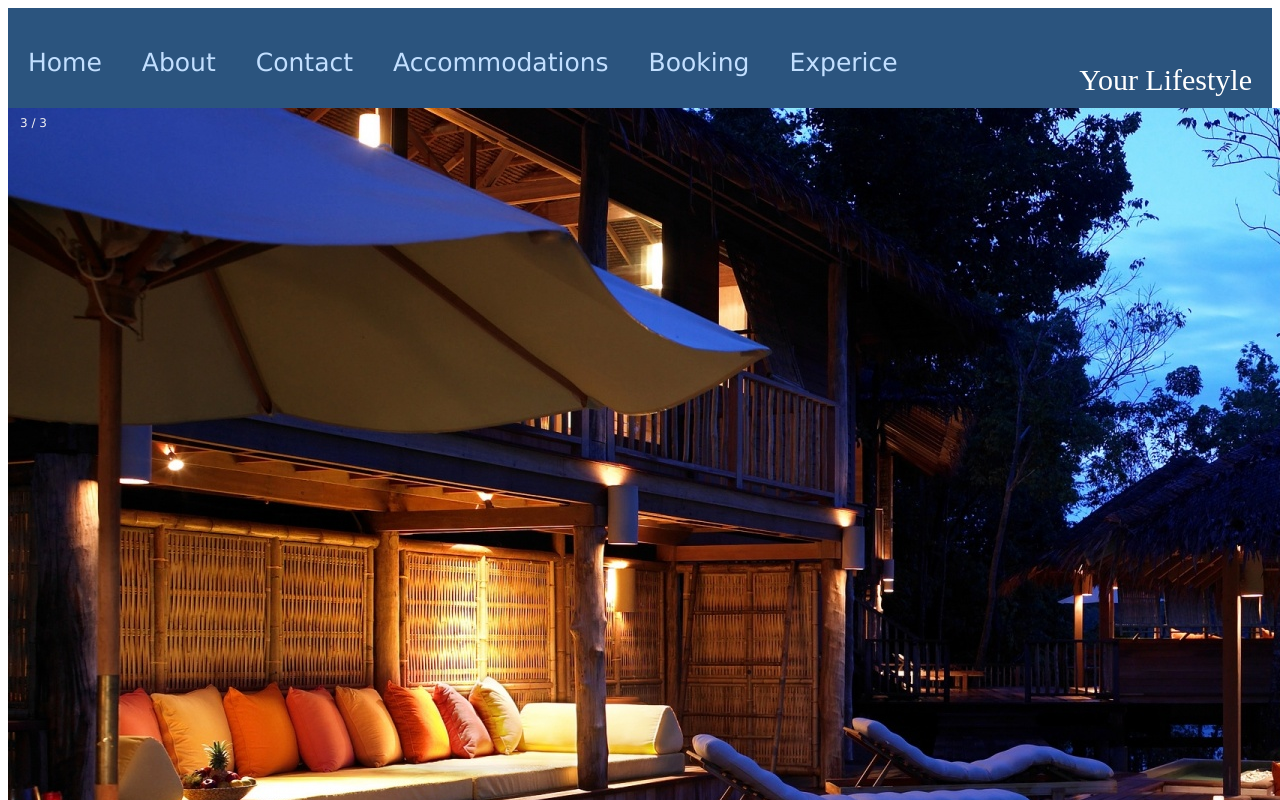
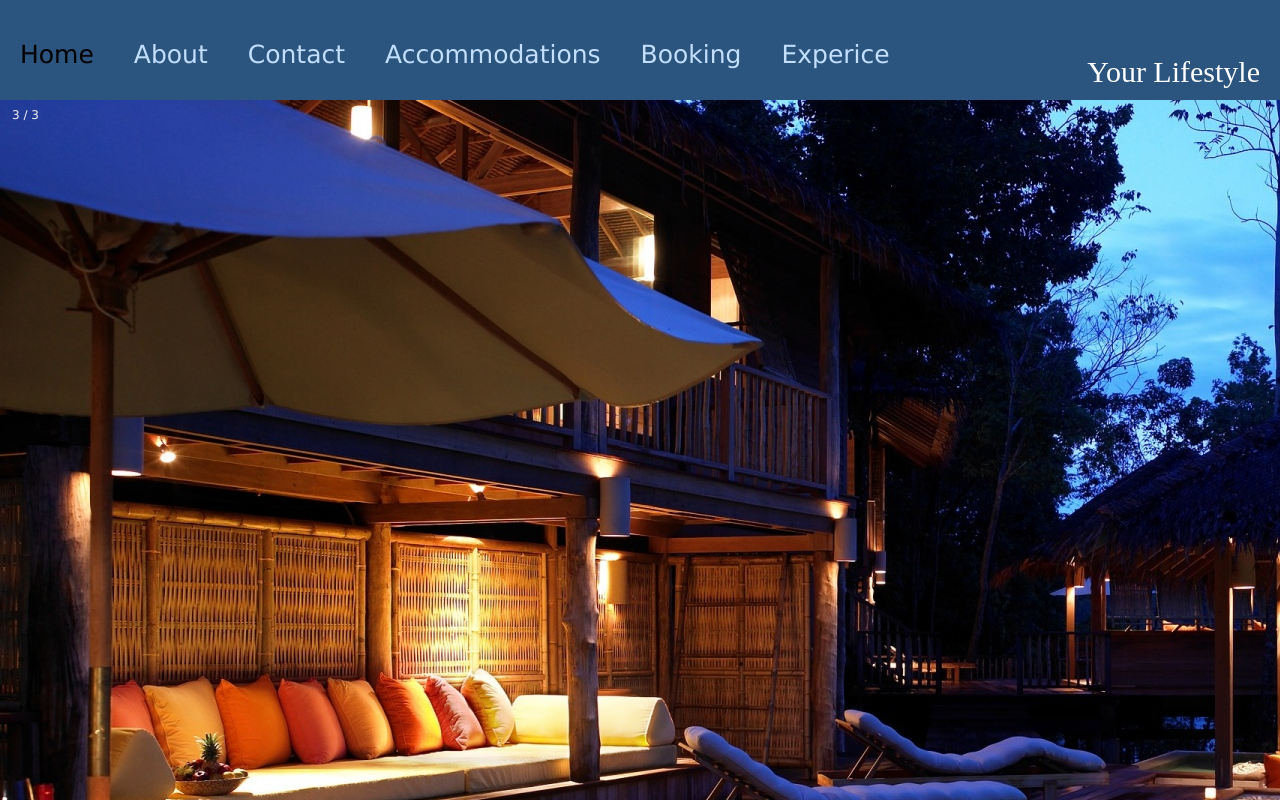
Before and after one commit to hnsemage/Final-Assignment-Web, a PHP site: page /asshtml.html in a window 1280 px wide. Run offline with PHP 8.4, Linux system fonts and the light colour scheme.

Commit message:
Update asscss.css

```diff
--- a/asscss.css
+++ b/asscss.css
@@ -1,65 +1,8 @@
-<!DOCTYPE html>
-<html>
-<head>
-<style>
 body {
-  margin: 0;
+  margin: 0px;
+  padding: 0px;
   font-family: Arial, Helvetica, sans-serif;
 }
-
-.topnav {
-  overflow: hidden;
-  background-color: #333;
-}
-
-.topnav a {
-  float: left;
-  color: #7ef9ff;
-  text-align: center;
-  padding: 14px 16px;
-  text-decoration: none;
-  font-size: 17px;
-}
-
-.topnav a:hover {
-  background-color: #AABBCC;
-  color: black;
-}
-
-.topnav a.active {
-  background-color: #7ef9ff;
-  color: black;
-}
-
-.topnav.icon{
-  display:none;
-}
-/* When the screen is less than 600 pixels wide, hide all links, except for the first one ("Home"). Show the link that contains should open and close the topnav (.icon) */
-@media screen and (max-width: 600px) {
-  .topnav a:not(:first-child) {display: none;}
-  .topnav a.icon {
-    float: right;
-    display: block;
-  }
-}
-
-/* The "responsive" class is added to the topnav with JavaScript when the user clicks on the icon. This class makes the topnav look good on small screens (display the links vertically instead of horizontally) */
-@media screen and (max-width: 600px) {
-  .topnav.responsive {position: relative;}
-  .topnav.responsive a.icon {
-    position: absolute;
-    right: 0;
-    top: 0;
-  }
-  .topnav.responsive a {
-    float: none;
-    display: block;
-    text-align: left;
-  }
-}
-</style>
-<meta name="viewport" content="width=device-width, initial-scale=1">
-<style>
 * {box-sizing: border-box;}
 body {font-family: Verdana, sans-serif;}
 .mySlides {display: none;}
@@ -135,23 +78,3 @@ img {vertical-align: middle;}
 @media only screen and (max-width: 300px) {
   .text {font-size: 11px}
 }
-
-
-</style>
-</head>
-<body>
-
-</body>
-</html>
-© 2020 GitHub, Inc.
-Terms
-Privacy
-Security
-Status
-Help
-Contact GitHub
-Pricing
-API
-Training
-Blog
-About
```
